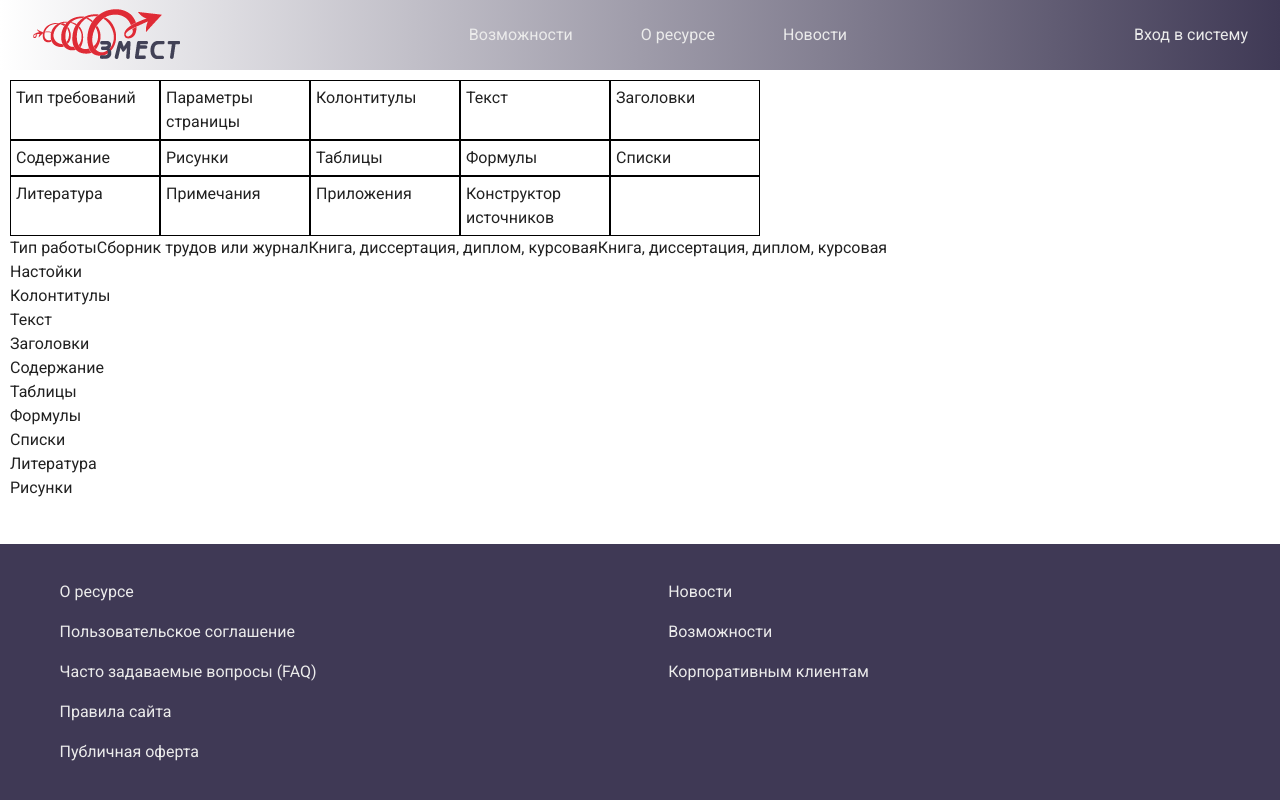
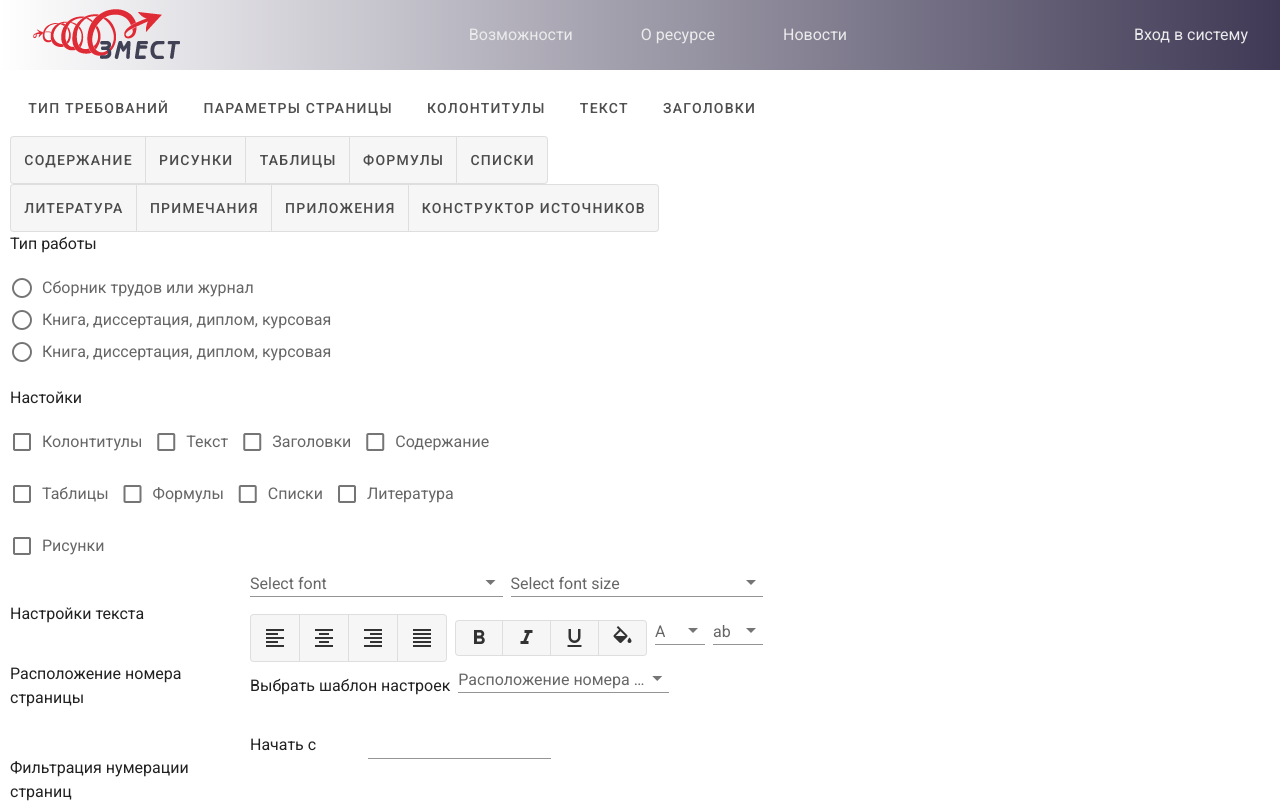
Before and after one commit to Zima04/NGOST-frontend, a Vue app: page /create-demand in a window 1280 px wide. Shown: the top 803 px of the page. Built offline with nearby package versions, Linux system fonts and the light colour scheme.

Commit message:
create demand

```diff
--- /dev/null
+++ b/src/components/CreateDemand/HeadersFooters.vue
@@ -0,0 +1,207 @@
+<template>
+  <div class="headersFooters">
+    <div class="headersFooters__item">
+      <div class="item__title">
+        Настройки текста
+      </div>
+      <div class="item__data text">
+        <div class="text__font">
+          <v-select
+            :items="fonts"
+            class="text__fontType"
+            label="Select font"
+            dense />
+          <v-select
+            :items="sizes"
+            label="Select font size"
+            dense />
+        </div>
+        <div class="text__params">
+          <v-btn-toggle
+            v-model="align"
+            class="text__align">
+            <v-btn>
+              <v-icon>mdi-format-align-left</v-icon>
+            </v-btn>
+
+            <v-btn>
+              <v-icon>mdi-format-align-center</v-icon>
+            </v-btn>
+
+            <v-btn>
+              <v-icon>mdi-format-align-right</v-icon>
+            </v-btn>
+
+            <v-btn>
+              <v-icon>mdi-format-align-justify</v-icon>
+            </v-btn>
+          </v-btn-toggle>
+          <v-btn-toggle
+              v-model="fontType"
+              class="text__paramsText"
+              dense
+              multiple>
+            <v-btn>
+              <v-icon>mdi-format-bold</v-icon>
+            </v-btn>
+
+            <v-btn>
+              <v-icon>mdi-format-italic</v-icon>
+            </v-btn>
+
+            <v-btn>
+              <v-icon>mdi-format-underline</v-icon>
+            </v-btn>
+
+            <v-btn>
+              <v-icon>mdi-format-color-fill</v-icon>
+            </v-btn>
+          </v-btn-toggle>
+          <v-select
+            class="text__color"
+            :items="sizes"
+            label="A"
+            dense />
+          <v-select
+            class="text__any"
+            :items="sizes"
+            label="ab"
+            dense />
+        </div>
+      </div>
+    </div>
+    <div class="headersFooters__item">
+      <div class="item__title">
+        Расположение номера страницы
+      </div>
+      <div class="item__data">
+        <div class="item__template">
+          Выбрать шаблон настроек
+        </div>
+        <v-select
+          label="Расположение номера страницы"
+          dense />
+      </div>
+    </div>
+    <div class="headersFooters__item">
+      <div class="item__title">
+        Фильтрация нумерации страниц
+      </div>
+      <div class="filtersPage">
+        <div class="filtersPage__start">
+          <div class="filtersPage__text">
+            Начать с
+          </div>
+          <v-text-field></v-text-field>
+        </div>
+        <div class="filtersPage__end">
+          <div class="filtersPage__text">
+            Пропустить с
+          </div>
+          <v-text-field></v-text-field>
+        </div>
+      </div>
+    </div>
+    <div class="headersFooters__item">
+      <div class="item__title">
+        Расстояние от края листа до нижнего
+        номера страницы
+      </div>
+      <div class="item__data">
+        <v-text-field></v-text-field> мм
+      </div>
+    </div>
+  </div>
+</template>
+
+<script>
+export default {
+  data() {
+    return {
+      fonts: [
+        'Arial',
+        'Calibri',
+      ],
+      sizes: [1, 5, 10, 15],
+      align: null,
+      fontType: null
+    };
+  }
+};
+</script>
+
+<style lang="scss">
+.headersFooters {
+  &__item {
+    display: flex;
+
+    .item__title {
+      display: flex;
+      align-items: center;
+      width: 240px;
+    }
+    .item__data {
+      display: flex;
+      align-items: center;
+    }
+
+    .item__template {
+      margin-right: 8px;
+    }
+
+    .text {
+      display: flex;
+      flex-direction: column;
+      justify-content: flex-start;
+      &__font {
+        width: 100%;
+        display: flex;
+      }
+
+      &__fontType {
+        margin-right: 8px;
+      }
+
+      &__params {
+        display: flex;
+        align-items: center;
+      }
+
+      &__paramsText {
+        margin-right: 8px;
+      }
+
+      &__align {
+        margin-right: 8px;
+      }
+
+      &__color {
+        width: 50px;
+        margin-right: 8px;
+      }
+
+      &__any {
+        width: 50px;
+      }
+    }
+  }
+
+  .filtersPage {
+
+    &__start {
+      display: flex;
+      align-items: center;
+    }
+
+    &__end {
+      display: flex;
+      align-items: center;
+    }
+
+    &__text {
+      width: 110px;
+      margin-right: 8px;
+    }
+  }
+}
+</style>
--- /dev/null
+++ b/src/components/CreateDemand/TypesDemand.vue
@@ -0,0 +1,101 @@
+<template>
+  <div class="typesDemand">
+    <div class="type">
+      <div class="type__title">
+        Тип работы
+      </div>
+      <v-radio-group
+        v-model="radioGroup">
+        <v-radio
+          label="Сборник трудов или журнал">
+        </v-radio>
+        <v-radio
+          label="Книга, диссертация, диплом, курсовая">
+        </v-radio>
+        <v-radio
+          label="Книга, диссертация, диплом, курсовая">
+        </v-radio>
+      </v-radio-group>
+    </div>
+    <div class="settings">
+      <div class="settings__title">
+        Настойки
+      </div>
+      <div class="settings__select">
+        <div class="select__row">
+          <v-checkbox
+            label="Колонтитулы"/>
+          <v-checkbox
+            label="Текст"/>
+          <v-checkbox
+            label="Заголовки"/>
+          <v-checkbox
+            label="Содержание"/>
+        </div>
+        <div class="select__row">
+          <v-checkbox
+            label="Таблицы"/>
+          <v-checkbox
+            label="Формулы"/>
+          <v-checkbox
+            label="Списки"/>
+          <v-checkbox
+            label="Литература"/>
+        </div>
+        <div class="select__row">
+          <v-checkbox
+            label="Рисунки"/>
+        </div>
+      </div>
+    </div>
+  </div>
+</template>
+
+<script>
+export default {
+  data() {
+    return {
+      radioGroup: ''
+    };
+  }
+};
+</script>
+
+<style lang="scss">
+.typesDemand {
+  .type {
+    display: flex;
+    flex-direction: column;
+
+    &__title {
+
+    }
+
+    &__select {
+      display: flex;
+    }
+  }
+
+  .settings {
+    &__title {}
+    &__select {
+      display: flex;
+      flex-direction: column;
+
+      .select__row {
+        display: flex;
+
+        .v-input {
+          margin-right: 12px;
+
+          .v-input__control {
+            .v-messages {
+              display: none;
+            }
+          }
+        }
+      }
+    }
+  }
+}
+</style>
--- a/src/views/create-demand.vue
+++ b/src/views/create-demand.vue
@@ -1,83 +1,45 @@
 <template>
   <div class="demandCreate">
     <div class="tabs">
-      <div class="tabs__row">
-        <div>Тип требований</div>
-        <div>Параметры страницы</div>
-        <div>Колонтитулы</div>
-        <div>Текст</div>
-        <div>Заголовки</div>
-      </div>
-      <div class="tabs__row">
-        <div>Содержание</div>
-        <div>Рисунки</div>
-        <div>Таблицы</div>
-        <div>Формулы</div>
-        <div>Списки</div>
-      </div>
-      <div class="tabs__row">
-        <div>Литература</div>
-        <div>Примечания</div>
-        <div>Приложения</div>
-        <div>Конструктор источников</div>
-        <div />
-      </div>
+      <v-btn-toggle group class="tabs__row">
+        <v-btn>Тип требований</v-btn>
+        <v-btn>Параметры страницы</v-btn>
+        <v-btn>Колонтитулы</v-btn>
+        <v-btn>Текст</v-btn>
+        <v-btn>Заголовки</v-btn>
+      </v-btn-toggle>
+      <v-btn-toggle class="tabs__row">
+        <v-btn>Содержание</v-btn>
+        <v-btn>Рисунки</v-btn>
+        <v-btn>Таблицы</v-btn>
+        <v-btn>Формулы</v-btn>
+        <v-btn>Списки</v-btn>
+      </v-btn-toggle>
+      <v-btn-toggle class="tabs__row">
+        <v-btn>Литература</v-btn>
+        <v-btn>Примечания</v-btn>
+        <v-btn>Приложения</v-btn>
+        <v-btn>Конструктор источников</v-btn>
+      </v-btn-toggle>
     </div>
-    <div class="type">
-      <div class="type__title">
-        Тип работы
-      </div>
-      <div class="type__select">
-        <div
-          name="name"
-          native-value="Flint"
-        >
-          Сборник трудов или журнал
-        </div>
-        <div
-          name="name"
-          native-value="Silver"
-        >
-          Книга, диссертация, диплом, курсовая
-        </div>
-        <div
-          name="name"
-          native-value="Jack"
-        >
-          Книга, диссертация, диплом, курсовая
-        </div>
-      </div>
-    </div>
-    <div class="settings">
-      <div class="settings__title">
-        Настойки
-      </div>
-      <div class="settings__select">
-        <div>
-          <div>Колонтитулы</div>
-          <div>Текст</div>
-          <div>Заголовки</div>
-          <div>Содержание</div>
-        </div>
-        <div>
-          <div>Таблицы</div>
-          <div>Формулы</div>
-          <div>Списки</div>
-          <div>Литература</div>
-        </div>
-        <div>
-          <div>Рисунки</div>
-        </div>
-      </div>
-    </div>
+    <component
+      :is="TypesDemand">
+    </component>
+    <component
+      :is="HeadersFooters">
+    </component>
   </div>
 </template>
 
 <script>
+import TypesDemand from '@/components/CreateDemand/TypesDemand.vue';
+import HeadersFooters from '@/components/CreateDemand/HeadersFooters.vue';
+
 export default {
   data() {
     return {
-
+      TypesDemand,
+      HeadersFooters
     };
   }
 };
@@ -100,22 +62,5 @@ export default {
       }
     }
   }
-
-  .type {
-    display: flex;
-
-    &__title {
-
-    }
-
-    &__select {
-      display: flex;
-    }
-  }
-
-  .settings {
-    &__title {}
-    &__select {}
-  }
 }
 </style>
```
Also changed, not shown: .eslintrc.js, src/views/sign-in.vue (indentation only).
